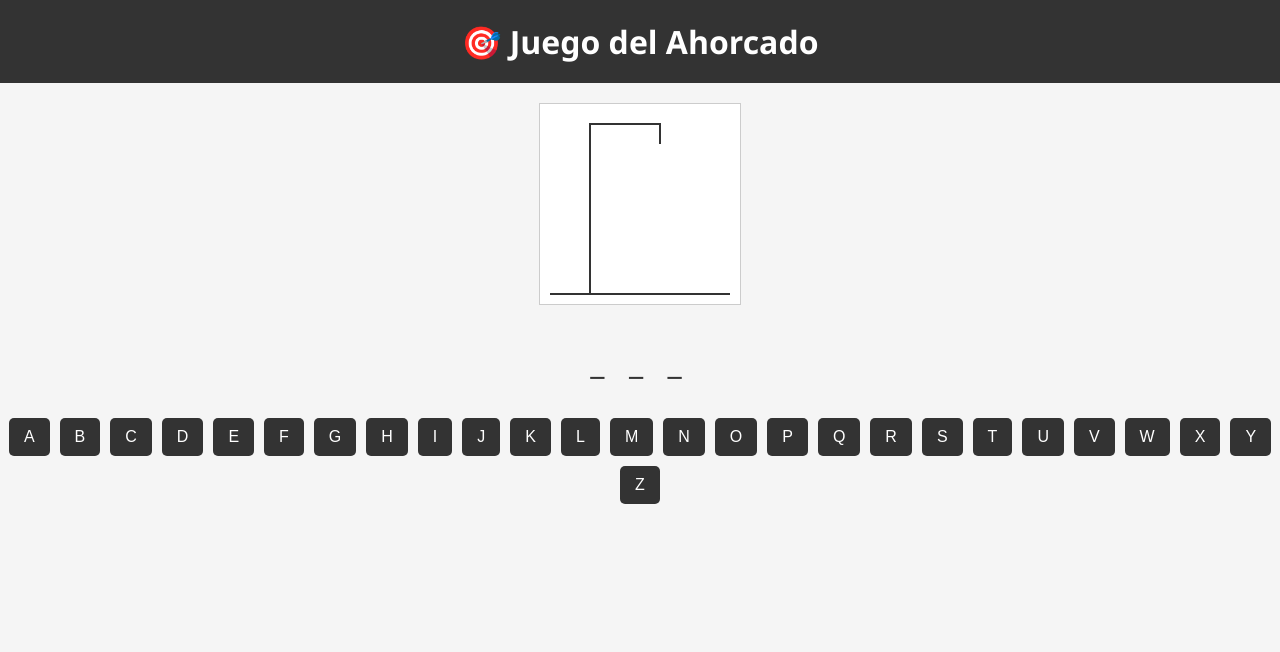
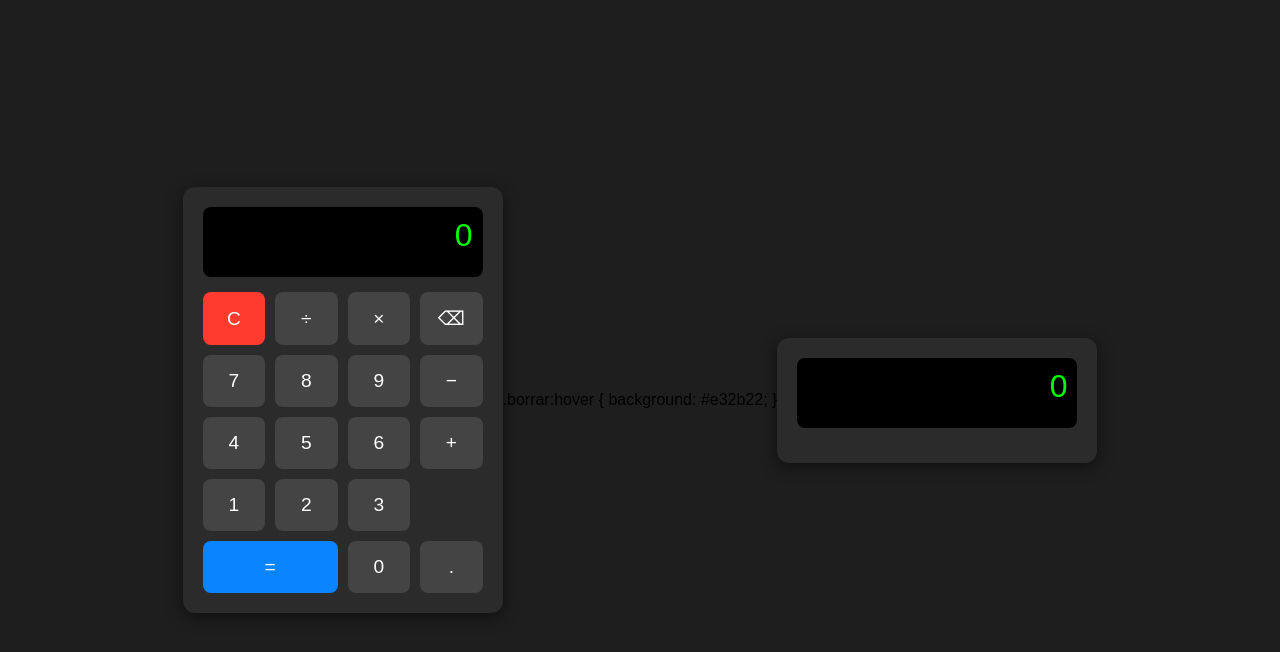
Before and after one commit to maurbc2001-afk/maurbc2001-afk.github.io, a plain HTML site: page index.html in a window 1280 px wide. Drawn offline with Linux system fonts and the light colour scheme.

Commit message:
Add files via upload

```diff
--- a/index.html
+++ b/index.html
@@ -1,209 +1,231 @@
 <!DOCTYPE html>
 <html lang="es">
 <head>
-<meta charset="UTF-8">
-<meta name="viewport" content="width=device-width, initial-scale=1.0">
-<title>Juego del Ahorcado</title>
+  <meta charset="UTF-8" />
+  <meta name="viewport" content="width=device-width, initial-scale=1.0" />
+  <title>Calculadora</title>
   <style>
+    * {
+      box-sizing: border-box;
+      font-family: Arial, sans-serif;
+    }
+
     body {
-        font-family: 'Segoe UI', sans-serif;
-        background: #f5f5f5;
-        color: #333;
-        text-align: center;
+      background: #1e1e1e;
+      display: flex;
+      justify-content: center;
+      align-items: center;
+      height: 100vh;
       margin: 0;
-        padding: 0;
     }
-    h1 {
-        background: #333;
-        color: #fff;
+
+    .calculadora {
+      background: #2b2b2b;
+      padding: 20px;
+      border-radius: 12px;
+      box-shadow: 0 4px 15px rgba(0,0,0,0.5);
+      width: 320px;
+    }
+
+    .pantalla {
+      width: 100%;
+      height: 70px;
+      background: #000;
+      color: #0f0;
+      text-align: right;
+      font-size: 2em;
+      padding: 10px;
+      border-radius: 8px;
+      margin-bottom: 15px;
+      overflow: hidden;
+    }
+
+    .botones {
+      display: grid;
+      grid-template-columns: repeat(4, 1fr);
+      gap: 10px;
+    }
+
+    button {
+      background: #444;
+      border: none;
+      border-radius: 8px;
+      color: white;
+      font-size: 1.2em;
+      padding: 15px;
+      cursor: pointer;
+      transition: background 0.2s;
+    }
+
+    button:hover {
+      background: #666;
+    }
+
+    .igual {
+      background: #0a84ff;
+      grid-column: span 2;
+    }
+
+    .igual:hover {
+      background: #0077e6;
+    }
+
+    .borrar {
+      background: #ff3b30;
+    }<!DOCTYPE html>
+<html lang="es">
+<head>
+  <meta charset="UTF-8" />
+  <meta name="viewport" content="width=device-width, initial-scale=1.0" />
+  <title>Calculadora</title>
+  <style>
+    * {
+      box-sizing: border-box;
+      font-family: Arial, sans-serif;
+    }
+
+    body {
+      background: #1e1e1e;
+      display: flex;
+      justify-content: center;
+      align-items: center;
+      height: 100vh;
       margin: 0;
+    }
+
+    .calculadora {
+      background: #2b2b2b;
       padding: 20px;
+      border-radius: 12px;
+      box-shadow: 0 4px 15px rgba(0,0,0,0.5);
+      width: 320px;
     }
-    #palabra {
+
+    .pantalla {
+      width: 100%;
+      height: 70px;
+      background: #000;
+      color: #0f0;
+      text-align: right;
       font-size: 2em;
-        letter-spacing: 8px;
-        margin: 30px 0;
+      padding: 10px;
+      border-radius: 8px;
+      margin-bottom: 15px;
+      overflow: hidden;
     }
-    #letras {
-        margin-top: 20px;
+
+    .botones {
+      display: grid;
+      grid-template-columns: repeat(4, 1fr);
+      gap: 10px;
     }
-    button.letra {
-        margin: 5px;
-        padding: 10px 15px;
-        font-size: 16px;
+
+    button {
+      background: #444;
       border: none;
-        border-radius: 5px;
-        background: #333;
+      border-radius: 8px;
       color: white;
+      font-size: 1.2em;
+      padding: 15px;
       cursor: pointer;
-        transition: background 0.3s;
+      transition: background 0.2s;
     }
-    button.letra:disabled {
-        background: #bbb;
-        cursor: not-allowed;
+
+    button:hover {
+      background: #666;
     }
-    #mensaje {
-        font-size: 1.5em;
-        margin-top: 20px;
-        color: #333;
+
+    .igual {
+      background: #0a84ff;
+      grid-column: span 2;
     }
-    #reiniciar {
-        margin-top: 20px;
-        padding: 10px 20px;
-        font-size: 18px;
-        background: #008cba;
-        color: white;
-        border: none;
-        border-radius: 5px;
-        cursor: pointer;
+
+    .igual:hover {
+      background: #0077e6;
     }
-    canvas {
-        background: #fff;
-        margin-top: 20px;
-        border: 1px solid #ccc;
+
+    .borrar {
+      background: #ff3b30;
+    }
+
+    .borrar:hover {
+      background: #e32b22;
     }
   </style>
 </head>
 <body>
-<h1>🎯 Juego del Ahorcado</h1>
+  <div class="calculadora">
+    <div id="pantalla" class="pantalla">0</div>
+    <div class="botones">
+      <button class="borrar" onclick="borrar()">C</button>
+      <button onclick="agregar('/')">÷</button>
+      <button onclick="agregar('*')">×</button>
+      <button onclick="borrarUltimo()">⌫</button>
 
-<canvas id="ahorcado" width="200" height="200"></canvas>
-<div id="palabra"></div>
-<div id="letras"></div>
-<div id="mensaje"></div>
-<button id="reiniciar" style="display:none;">Jugar de nuevo</button>
+      <button onclick="agregar('7')">7</button>
+      <button onclick="agregar('8')">8</button>
+      <button onclick="agregar('9')">9</button>
+      <button onclick="agregar('-')">−</button>
+
+      <button onclick="agregar('4')">4</button>
+      <button onclick="agregar('5')">5</button>
+      <button onclick="agregar('6')">6</button>
+      <button onclick="agregar('+')">+</button>
+
+      <button onclick="agregar('1')">1</button>
+      <button onclick="agregar('2')">2</button>
+      <button onclick="agregar('3')">3</button>
+      <button class="igual" onclick="calcular()">=</button>
+
+      <button onclick="agregar('0')">0</button>
+      <button onclick="agregar('.')">.</button>
+    </div>
+  </div>
 
   <script>
-const palabras = ["PROGRAMAR", "JAVASCRIPT", "AHORCADO", "HTML", "CSS", "NAVEGADOR", "COMPUTADORA"];
-let palabraSecreta = "";
-let letrasCorrectas = [];
-let errores = 0;
-const maxErrores = 6;
+    const pantalla = document.getElementById("pantalla");
+    let expresion = "";
 
-const palabraEl = document.getElementById("palabra");
-const letrasEl = document.getElementById("letras");
-const mensajeEl = document.getElementById("mensaje");
-const reiniciarBtn = document.getElementById("reiniciar");
-const canvas = document.getElementById("ahorcado");
-const ctx = canvas.getContext("2d");
-
-function iniciarJuego() {
-    palabraSecreta = palabras[Math.floor(Math.random() * palabras.length)];
-    letrasCorrectas = [];
-    errores = 0;
-    mensajeEl.textContent = "";
-    reiniciarBtn.style.display = "none";
-    dibujarAhorcado();
-    mostrarPalabra();
-    mostrarLetras();
+    function agregar(valor) {
+      if (pantalla.innerText === "0" && valor !== ".") {
+        expresion = "";
+      }
+      expresion += valor;
+      pantalla.innerText = expresion;
     }
 
-function mostrarPalabra() {
-    palabraEl.textContent = palabraSecreta.split("").map(letra =>
-        letrasCorrectas.includes(letra) ? letra : "_"
-    ).join(" ");
+    function borrar() {
+      expresion = "";
+      pantalla.innerText = "0";
     }
 
-function mostrarLetras() {
-    letrasEl.innerHTML = "";
-    for (let i = 65; i <= 90; i++) {
-        const letra = String.fromCharCode(i);
-        const btn = document.createElement("button");
-        btn.textContent = letra;
-        btn.classList.add("letra");
-        btn.addEventListener("click", () => manejarLetra(letra, btn));
-        letrasEl.appendChild(btn);
+    function borrarUltimo() {
+      expresion = expresion.slice(0, -1);
+      pantalla.innerText = expresion || "0";
+    }
+
+    function calcular() {
+      try {
+        const resultado = eval(expresion);
+        pantalla.innerText = resultado;
+        expresion = resultado.toString();
+      } catch {
+        pantalla.innerText = "Error";
+        expresion = "";
       }
     }
-
-function manejarLetra(letra, boton) {
-    boton.disabled = true;
-    if (palabraSecreta.includes(letra)) {
-        letrasCorrectas.push(letra);
-        mostrarPalabra();
-        verificarVictoria();
-    } else {
-        errores++;
-        dibujarAhorcado();
-        verificarDerrota();
-    }
-}
-
-function verificarVictoria() {
-    if (palabraSecreta.split("").every(letra => letrasCorrectas.includes(letra))) {
-        mensajeEl.textContent = "🎉 ¡Ganaste! La palabra era " + palabraSecreta;
-        finalizarJuego();
-    }
-}
-
-function verificarDerrota() {
-    if (errores >= maxErrores) {
-        mensajeEl.textContent = "💀 Perdiste. La palabra era " + palabraSecreta;
-        finalizarJuego();
-    }
-}
-
-function finalizarJuego() {
-    document.querySelectorAll(".letra").forEach(btn => btn.disabled = true);
-    reiniciarBtn.style.display = "inline-block";
-}
-
-reiniciarBtn.addEventListener("click", iniciarJuego);
-
-// Dibujo del ahorcado
-function dibujarAhorcado() {
-    ctx.clearRect(0, 0, canvas.width, canvas.height);
-    ctx.lineWidth = 2;
-    ctx.strokeStyle = "#333";
-
-    // Base
-    ctx.beginPath();
-    ctx.moveTo(10, 190);
-    ctx.lineTo(190, 190);
-    ctx.moveTo(50, 190);
-    ctx.lineTo(50, 20);
-    ctx.lineTo(120, 20);
-    ctx.lineTo(120, 40);
-    ctx.stroke();
-
-    if (errores > 0) { // cabeza
-        ctx.beginPath();
-        ctx.arc(120, 55, 15, 0, Math.PI * 2);
-        ctx.stroke();
-    }
-    if (errores > 1) { // cuerpo
-        ctx.beginPath();
-        ctx.moveTo(120, 70);
-        ctx.lineTo(120, 120);
-        ctx.stroke();
-    }
-    if (errores > 2) { // brazo izq
-        ctx.beginPath();
-        ctx.moveTo(120, 80);
-        ctx.lineTo(100, 100);
-        ctx.stroke();
-    }
-    if (errores > 3) { // brazo der
-        ctx.beginPath();
-        ctx.moveTo(120, 80);
-        ctx.lineTo(140, 100);
-        ctx.stroke();
-    }
-    if (errores > 4) { // pierna izq
-        ctx.beginPath();
-        ctx.moveTo(120, 120);
-        ctx.lineTo(100, 150);
-        ctx.stroke();
-    }
-    if (errores > 5) { // pierna der
-        ctx.beginPath();
-        ctx.moveTo(120, 120);
-        ctx.lineTo(140, 150);
-        ctx.stroke();
-    }
-}
-
-iniciarJuego();
   </script>
 </body>
 </html>
+
+
+    .borrar:hover {
+      background: #e32b22;
+    }
+  </style>
+</head>
+<body>
+  <div class="calculadora">
+    <div id="pantalla" class="pantalla">0</div>
+    <div class="botones">
+      <button class="borrar" o
```
Lines whose indentation alone changed are shown as unchanged.
